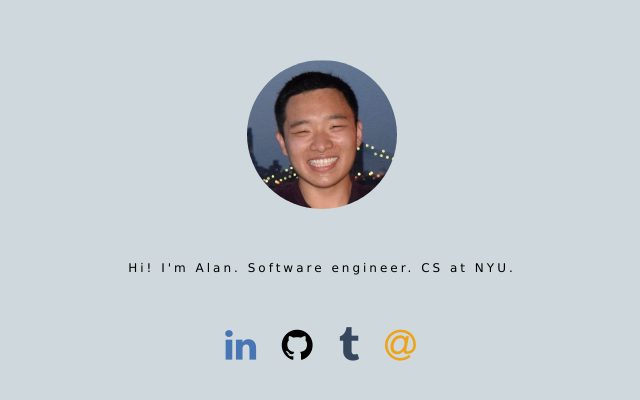
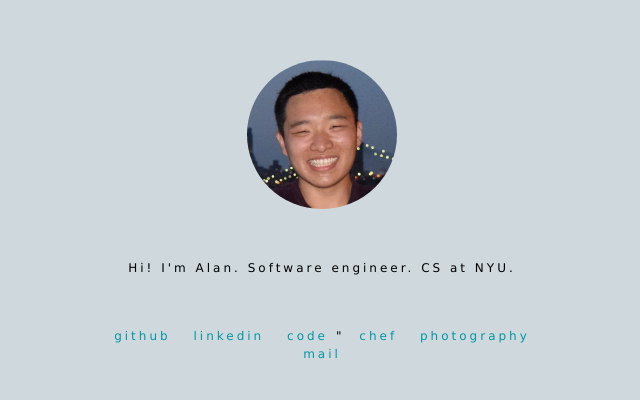
Before and after one commit to imAlan/Personal-Website, a plain HTML site: page index.html in a window 1280 px wide. Shown: the part 156-556 px from the top of the page, without its empty margins (318-958 px from the left). Drawn offline with Linux system fonts and the light colour scheme.

Commit message:
changed social-icons, add chef link

```diff
--- a/css/main.css
+++ b/css/main.css
@@ -24,6 +24,7 @@ p {
   display: block;
   margin:  12.5% auto 0;
   text-align: center;
+  margin-bottom: 33px;
 }
 
 .img-wrapper {
@@ -41,7 +42,16 @@ p {
 }
 
 .social-links a {
+  text-decoration: none;
   margin: 0 8px;
+}
+
+a {
+  color: #0097A7;
+}
+
+a:hover, a:focus {
+  color: #00BCD4;
 }
 
 .socialicon {
--- a/index.html
+++ b/index.html
@@ -17,10 +17,12 @@
           Hi! I'm Alan. Software engineer. CS at NYU.
         </p>
         <div class="social-links">
-          <a href="http://www.linkedin.com/in/imalanchen" target="_blank"><i class="fa fa-linkedin socialicon linkedin"></i></a>
-          <a href="http://www.github.com/imalan" target="_blank"><i class="fa fa-github socialicon github"></i></a>
-          <a href="http://empathizingtheworld.tumblr.com/" target="_blank"><i class="fa fa-tumblr socialicon tumblr "></i></a>
-          <a href="mailto:alanchen@nyu.edu"><i class="fa fa-at socialicon mail"></i></a>
+          <a href="http://www.github.com/imalan" target="_blank">github</a>
+          <a href="http://www.linkedin.com/in/imalanchen" target="_blank">linkedin</a>
+          <a href="#">code</a>"
+          <a href="chef.alanchen.co">chef</a>
+          <a href="http://empathizingtheworld.tumblr.com/" target="_blank">photography</a>
+          <a href="mailto:alanchen@nyu.edu">mail</a>
         </div>
       <div>
     </main>
```
